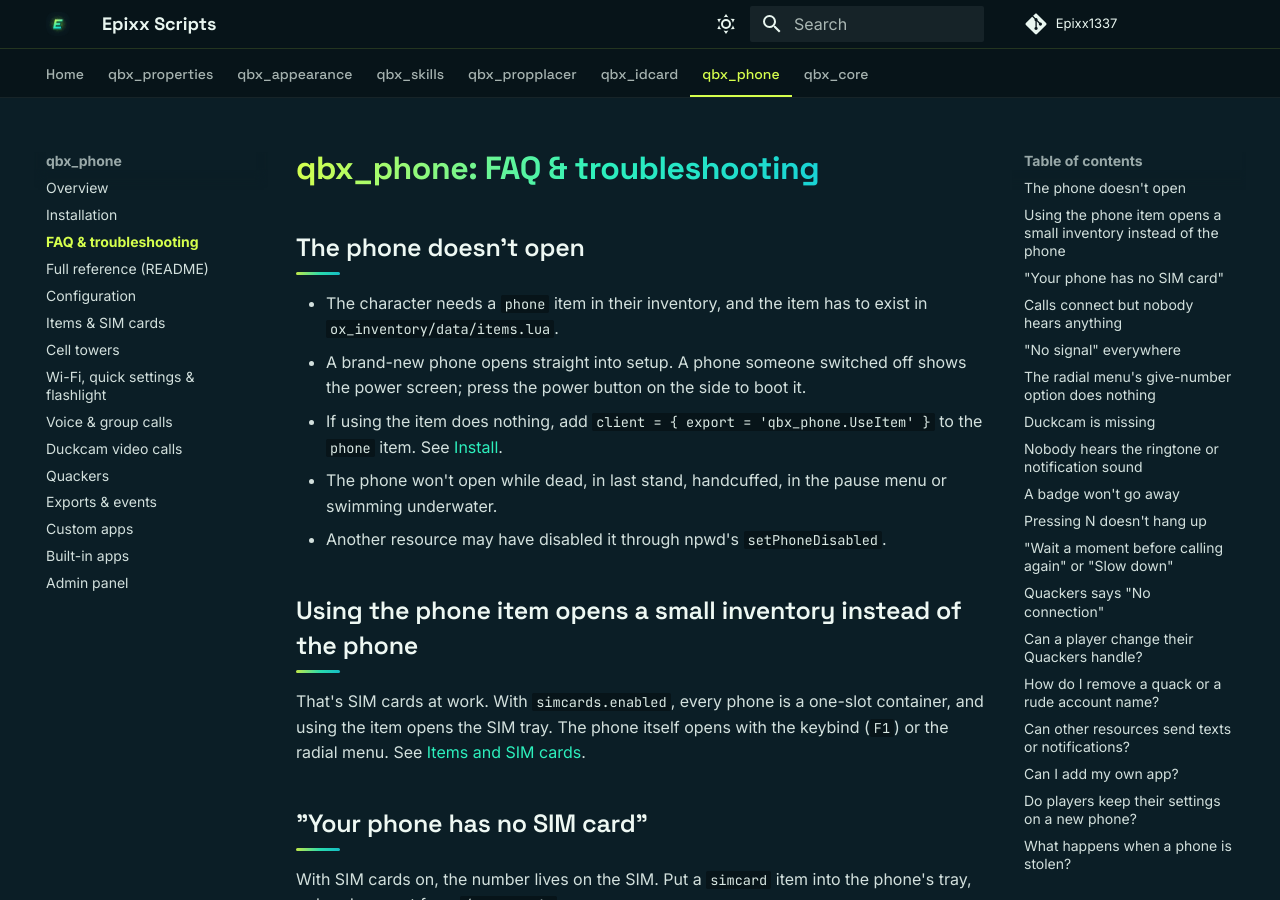
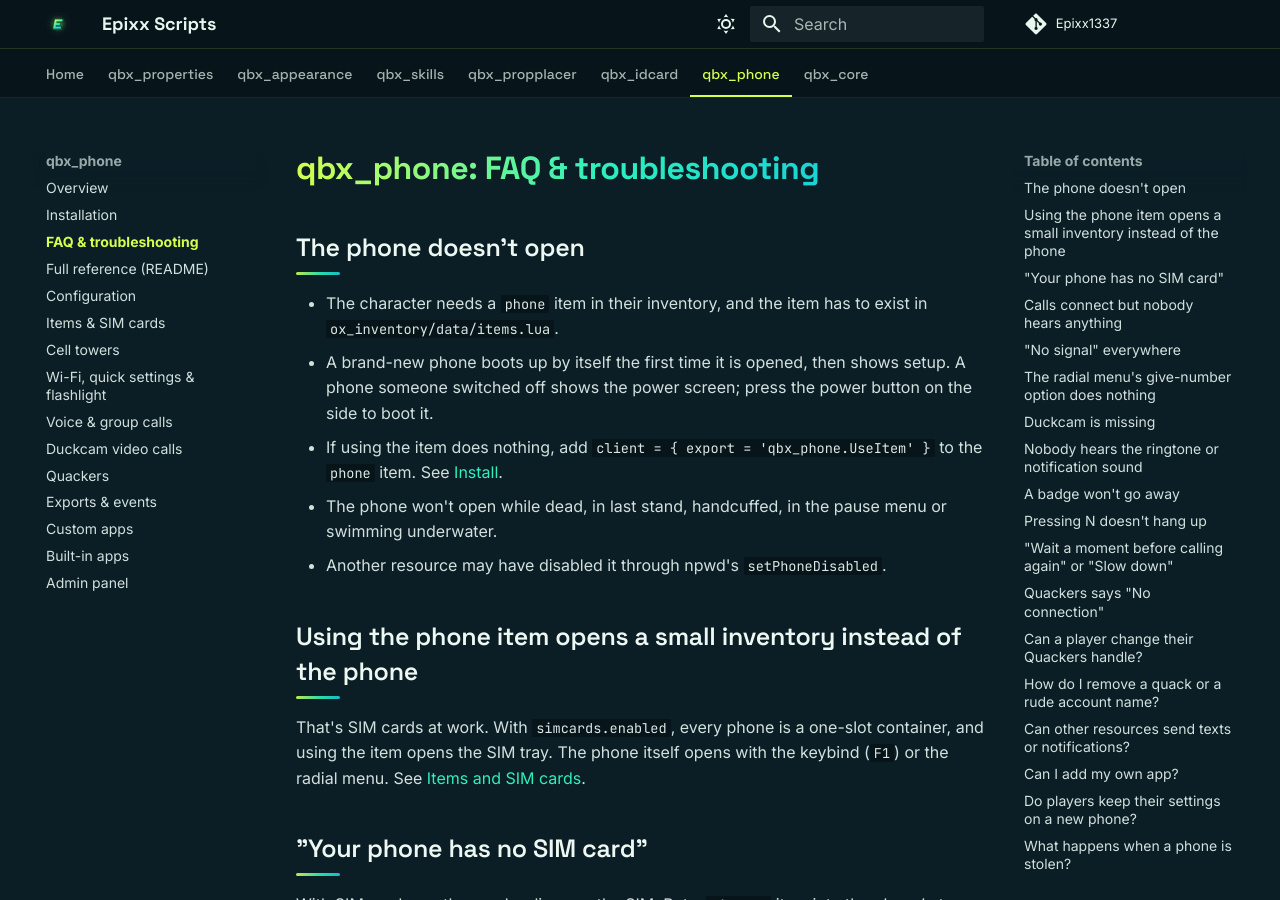
Before and after one commit to Epixx1337/docs, an MkDocs documentation site: the page built from docs/qbx_phone/faq.md, in a window 1280 px wide and 900 px high. Built offline with MkDocs 1.6.1 and Material for MkDocs 9.7.7, drawn with Linux system fonts in a browser that asks for light colours.

Commit message:
qbx_phone: new phones boot on first open

```diff
--- a/docs/qbx_phone/faq.md
+++ b/docs/qbx_phone/faq.md
@@ -3,7 +3,7 @@
 ## The phone doesn't open
 
 - The character needs a `phone` item in their inventory, and the item has to exist in `ox_inventory/data/items.lua`.
-- A brand-new phone opens straight into setup. A phone someone switched off shows the power screen; press the power button on the side to boot it.
+- A brand-new phone boots up by itself the first time it is opened, then shows setup. A phone someone switched off shows the power screen; press the power button on the side to boot it.
 - If using the item does nothing, add `client = { export = 'qbx_phone.UseItem' }` to the `phone` item. See [Install](install.md).
 - The phone won't open while dead, in last stand, handcuffed, in the pause menu or swimming underwater.
 - Another resource may have disabled it through npwd's `setPhoneDisabled`.
```
